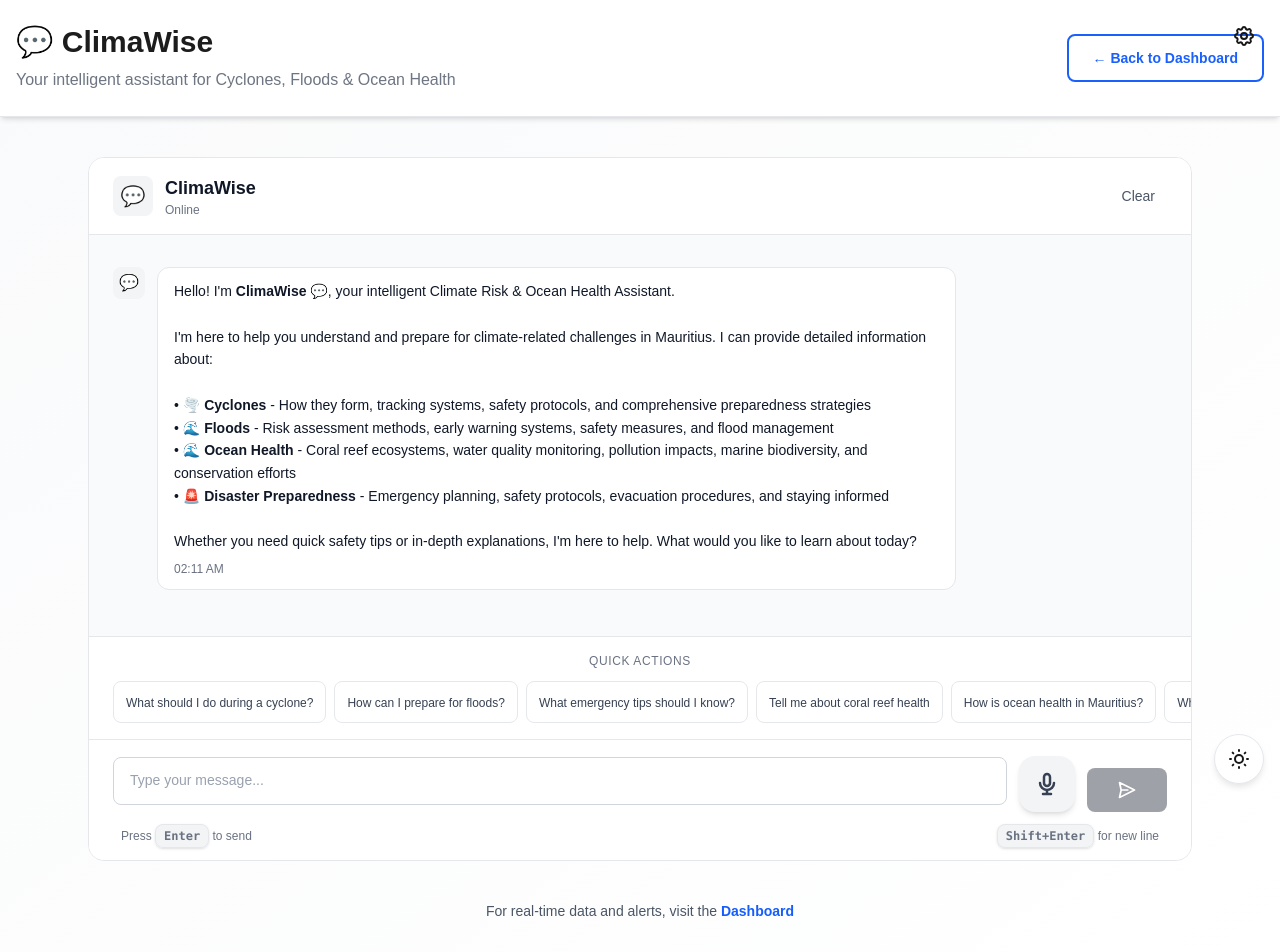
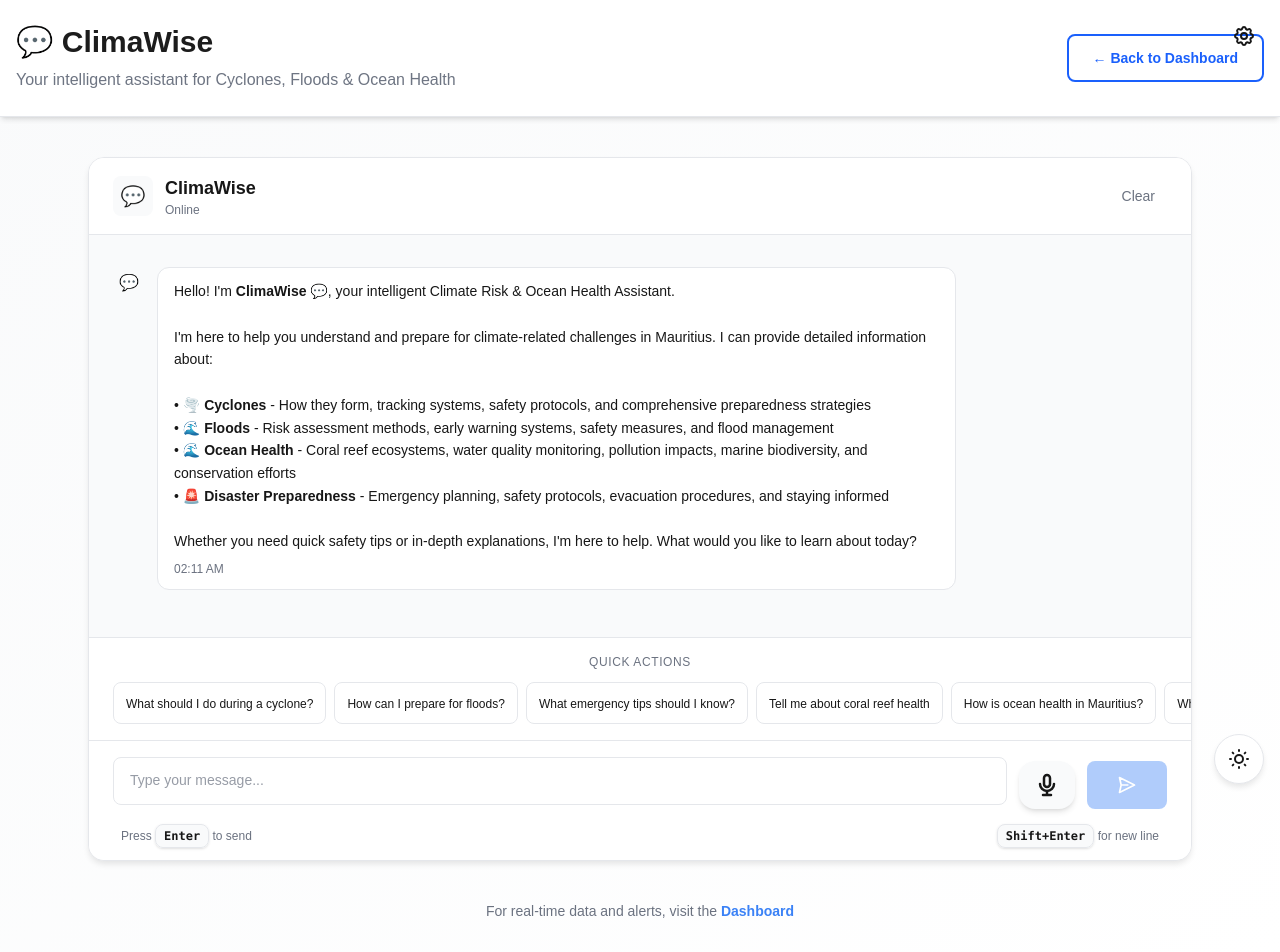
Before and after one commit to cereal-killer22/B-COR_Code4Good, a Next.js app in the folder apps/web/: page /chat in a window 1280 px wide. Shown: the top 952 px of the page. Built offline with nearby package versions, Linux system fonts and the light colour scheme.

Commit message:
ai chat bot
done

```diff
--- a/apps/web/src/app/chat/page.tsx
+++ b/apps/web/src/app/chat/page.tsx
@@ -25,11 +25,30 @@ export default function ChatPage() {
         </div>
 
         <div className="mt-8 sm:mt-10 text-center animate-in fade-in duration-700 delay-300">
-          <p className="text-sm text-gray-600 dark:text-gray-400 font-medium">
+          <p
+            className="text-sm font-medium"
+            style={{ color: 'var(--foreground-secondary)' }}
+          >
             For real-time data and alerts, visit the{' '}
             <Link
               href="/dashboard"
-              className="text-blue-600 dark:text-blue-400 hover:text-blue-700 dark:hover:text-blue-300 font-bold hover:underline transition-colors focus:outline-none focus:ring-2 focus:ring-blue-500 focus:ring-offset-2 rounded"
+              className="font-bold hover:underline transition-colors focus:outline-none focus:ring-2 focus:ring-offset-2 rounded"
+              style={{
+                color: 'var(--primary, #3b82f6)',
+              }}
+              onMouseEnter={(e) => {
+                e.currentTarget.style.color = 'var(--hover-color, var(--primary, #2563eb))';
+              }}
+              onMouseLeave={(e) => {
+                e.currentTarget.style.color = 'var(--primary, #3b82f6)';
+              }}
+              onFocus={(e) => {
+                e.currentTarget.style.outline = '2px solid var(--focus-ring, var(--primary, #3b82f6))';
+                e.currentTarget.style.outlineOffset = '2px';
+              }}
+              onBlur={(e) => {
+                e.currentTarget.style.outline = 'none';
+              }}
             >
               Dashboard
             </Link>
--- a/apps/web/src/app/globals.css
+++ b/apps/web/src/app/globals.css
@@ -433,6 +433,13 @@ textarea:focus-visible {
   border-radius: 0.375rem;
 }
 
+/* Placeholder styles for inputs and textareas */
+input::placeholder,
+textarea::placeholder {
+  color: var(--foreground-secondary);
+  opacity: 0.7;
+}
+
 [data-theme="dark"] button:focus-visible,
 [data-theme="dark"] a:focus-visible,
 [data-theme="dark"] input:focus-visible,
--- a/apps/web/src/components/chat/ChatInput.tsx
+++ b/apps/web/src/components/chat/ChatInput.tsx
@@ -72,11 +72,15 @@ export default function ChatInput({ onSendMessage, disabled = false }: ChatInput
 
   return (
     <div
-      className="px-6 py-4 border-t border-gray-200 dark:border-gray-800 bg-white dark:bg-gray-900"
+      className="px-6 py-4 border-t"
+      style={{
+        borderColor: 'var(--card-border)',
+        backgroundColor: 'var(--card-background)',
+      }}
       role="region"
       aria-label="Chat input area"
     >
-      <div className="flex gap-3 items-end">
+      <div className="flex gap-3 items-center">
         <div className="flex-1 relative">
           <textarea
             ref={textareaRef}
@@ -91,21 +95,35 @@ export default function ChatInput({ onSendMessage, disabled = false }: ChatInput
             disabled={disabled}
             rows={1}
             maxLength={maxLength}
-            className="
-              w-full resize-none rounded-lg border border-gray-300 dark:border-gray-700
-              px-4 py-3 pr-16
-              focus:outline-none focus:ring-2 focus:ring-gray-400 dark:focus:ring-gray-600 focus:border-transparent
-              disabled:opacity-50 disabled:cursor-not-allowed
-              bg-white dark:bg-gray-800 text-gray-900 dark:text-gray-100
-              placeholder:text-gray-400 dark:placeholder:text-gray-500
-              text-sm
-            "
-            style={{ minHeight: '48px', maxHeight: '120px' }}
+            className="w-full resize-none rounded-lg px-4 pr-16 text-sm disabled:opacity-50 disabled:cursor-not-allowed"
+            style={{
+              border: '1px solid var(--card-border)',
+              backgroundColor: 'var(--card-background)',
+              color: 'var(--foreground)',
+              minHeight: '48px',
+              maxHeight: '120px',
+              paddingTop: '12px',
+              paddingBottom: '12px',
+              lineHeight: '1.5',
+            }}
+            onFocus={(e) => {
+              e.currentTarget.style.outline = '2px solid var(--focus-ring, var(--primary, #3b82f6))';
+              e.currentTarget.style.outlineOffset = '2px';
+              e.currentTarget.style.borderColor = 'var(--focus-ring, var(--primary, #3b82f6))';
+            }}
+            onBlur={(e) => {
+              e.currentTarget.style.outline = 'none';
+              e.currentTarget.style.borderColor = 'var(--card-border)';
+            }}
             aria-label="Type your message"
           />
           {message.length > 0 && (
             <div
-              className="absolute right-3 bottom-3 text-xs text-gray-400 dark:text-gray-500"
+              className="absolute right-3 text-xs"
+              style={{
+                color: 'var(--foreground-secondary)',
+                bottom: '12px',
+              }}
               aria-live="polite"
             >
               {message.length}/{maxLength}
@@ -133,17 +151,32 @@ export default function ChatInput({ onSendMessage, disabled = false }: ChatInput
               }
             }}
             disabled={disabled}
-            className={`
-              px-4 py-4 rounded-2xl transition-all duration-200
-              flex items-center justify-center
-              min-w-[56px] h-[56px]
-              focus:outline-none focus:ring-4 focus:ring-offset-2
-              disabled:opacity-50 disabled:cursor-not-allowed
-              ${isRecording
-                ? 'bg-red-500 hover:bg-red-600 text-white shadow-lg shadow-red-500/50 voice-recording-pulse focus:ring-red-500/50'
-                : 'bg-gray-100 dark:bg-gray-700 hover:bg-gray-200 dark:hover:bg-gray-600 text-gray-700 dark:text-gray-300 shadow-md hover:shadow-lg focus:ring-gray-400/50'
+            className="px-4 py-4 rounded-2xl transition-all duration-200 flex items-center justify-center min-w-[48px] h-[48px] focus:outline-none focus:ring-4 focus:ring-offset-2 disabled:opacity-50 disabled:cursor-not-allowed shadow-md hover:shadow-lg"
+            style={{
+              backgroundColor: isRecording
+                ? '#ef4444'
+                : 'var(--background-secondary)',
+              color: isRecording
+                ? '#ffffff'
+                : 'var(--foreground)',
+            }}
+            onMouseEnter={(e) => {
+              if (!isRecording) {
+                e.currentTarget.style.backgroundColor = 'var(--card-hover, var(--background-secondary))';
               }
-            `}
+            }}
+            onMouseLeave={(e) => {
+              if (!isRecording) {
+                e.currentTarget.style.backgroundColor = 'var(--background-secondary)';
+              }
+            }}
+            onFocus={(e) => {
+              e.currentTarget.style.outline = '2px solid var(--focus-ring, var(--primary, #3b82f6))';
+              e.currentTarget.style.outlineOffset = '2px';
+            }}
+            onBlur={(e) => {
+              e.currentTarget.style.outline = 'none';
+            }}
             aria-label={isRecording ? 'Stop recording' : 'Start voice input'}
             title={isRecording ? 'Stop recording' : 'Click to speak'}
           >
@@ -182,14 +215,28 @@ export default function ChatInput({ onSendMessage, disabled = false }: ChatInput
         <button
           onClick={handleSend}
           disabled={disabled || !message.trim()}
-          className="
-            px-5 py-3 bg-gray-900 dark:bg-gray-100 text-white dark:text-gray-900
-            hover:bg-gray-800 dark:hover:bg-gray-200
-            rounded-lg transition-colors
-            disabled:opacity-40 disabled:cursor-not-allowed
-            focus:outline-none focus:ring-2 focus:ring-gray-400 dark:focus:ring-gray-600 focus:ring-offset-2
-            flex items-center justify-center min-w-[80px]
-          "
+          className="px-5 py-3 rounded-lg transition-colors disabled:opacity-40 disabled:cursor-not-allowed flex items-center justify-center min-w-[80px] h-[48px] focus:outline-none focus:ring-2 focus:ring-offset-2"
+          style={{
+            backgroundColor: 'var(--primary, #3b82f6)',
+            color: '#ffffff',
+          }}
+          onMouseEnter={(e) => {
+            if (!disabled && message.trim()) {
+              e.currentTarget.style.backgroundColor = 'var(--hover-color, var(--primary, #2563eb))';
+            }
+          }}
+          onMouseLeave={(e) => {
+            if (!disabled && message.trim()) {
+              e.currentTarget.style.backgroundColor = 'var(--primary, #3b82f6)';
+            }
+          }}
+          onFocus={(e) => {
+            e.currentTarget.style.outline = '2px solid var(--focus-ring, var(--primary, #3b82f6))';
+            e.currentTarget.style.outlineOffset = '2px';
+          }}
+          onBlur={(e) => {
+            e.currentTarget.style.outline = 'none';
+          }}
           aria-label="Send message"
         >
           {disabled ? (
@@ -220,7 +267,12 @@ export default function ChatInput({ onSendMessage, disabled = false }: ChatInput
       {/* Error Message */}
       {voiceError && (
         <div
-          className="mt-3 px-4 py-3 bg-red-50 dark:bg-red-900/20 border border-red-200 dark:border-red-800 rounded-lg text-sm text-red-700 dark:text-red-300"
+          className="mt-3 px-4 py-3 rounded-lg text-sm"
+          style={{
+            backgroundColor: 'var(--status-error-bg, rgba(239, 68, 68, 0.1))',
+            border: '1px solid var(--status-error, #ef4444)',
+            color: 'var(--status-error, #dc2626)',
+          }}
           role="alert"
           aria-live="assertive"
         >
@@ -242,11 +294,31 @@ export default function ChatInput({ onSendMessage, disabled = false }: ChatInput
         className="flex flex-col sm:flex-row items-start sm:items-center justify-between gap-2 mt-4 px-2"
         id="keyboard-hints"
       >
-        <p className="text-xs text-gray-500 dark:text-gray-400 font-medium">
-          Press <kbd className="px-2 py-1 bg-gray-100 dark:bg-gray-800 rounded-lg text-xs font-bold border border-gray-200 dark:border-gray-700 shadow-sm">Enter</kbd> to send
+        <p
+          className="text-xs font-medium"
+          style={{ color: 'var(--foreground-secondary)' }}
+        >
+          Press <kbd
+            className="px-2 py-1 rounded-lg text-xs font-bold shadow-sm"
+            style={{
+              backgroundColor: 'var(--background-secondary)',
+              border: '1px solid var(--card-border)',
+              color: 'var(--foreground)',
+            }}
+          >Enter</kbd> to send
         </p>
-        <p className="text-xs text-gray-500 dark:text-gray-400 font-medium">
-          <kbd className="px-2 py-1 bg-gray-100 dark:bg-gray-800 rounded-lg text-xs font-bold border border-gray-200 dark:border-gray-700 shadow-sm">Shift+Enter</kbd> for new line
+        <p
+          className="text-xs font-medium"
+          style={{ color: 'var(--foreground-secondary)' }}
+        >
+          <kbd
+            className="px-2 py-1 rounded-lg text-xs font-bold shadow-sm"
+            style={{
+              backgroundColor: 'var(--background-secondary)',
+              border: '1px solid var(--card-border)',
+              color: 'var(--foreground)',
+            }}
+          >Shift+Enter</kbd> for new line
         </p>
       </div>
     </div>
--- a/apps/web/src/components/chat/ChatWindow.tsx
+++ b/apps/web/src/components/chat/ChatWindow.tsx
@@ -134,25 +134,70 @@ Whether you need quick safety tips or in-depth explanations, I'm here to help. W
 
   return (
     <div
-      className="flex flex-col h-[750px] max-h-[88vh] bg-white dark:bg-gray-900 rounded-2xl border border-gray-200 dark:border-gray-800 overflow-hidden"
+      className="flex flex-col h-[750px] max-h-[88vh] rounded-2xl overflow-hidden"
+      style={{
+        backgroundColor: 'var(--card-background)',
+        border: '1px solid var(--card-border)',
+        boxShadow: 'var(--shadow-md)',
+      }}
       role="main"
       aria-label="ClimaWise chat interface"
     >
       {/* Minimalist Header */}
-      <div className="px-6 py-4 border-b border-gray-200 dark:border-gray-800 bg-white dark:bg-gray-900">
+      <div
+        className="px-6 py-4 border-b"
+        style={{
+          borderColor: 'var(--card-border)',
+          backgroundColor: 'var(--card-background)',
+        }}
+      >
         <div className="flex items-center justify-between">
           <div className="flex items-center gap-3">
-            <div className="w-10 h-10 rounded-lg bg-gray-100 dark:bg-gray-800 flex items-center justify-center text-xl">
+            <div
+              className="w-10 h-10 rounded-lg flex items-center justify-center text-xl"
+              style={{
+                backgroundColor: 'var(--background-secondary)',
+              }}
+            >
               💬
             </div>
             <div>
-              <h2 className="text-lg font-semibold text-gray-900 dark:text-gray-100">ClimaWise</h2>
-              <p className="text-xs text-gray-500 dark:text-gray-400">Online</p>
+              <h2
+                className="text-lg font-semibold"
+                style={{ color: 'var(--foreground)' }}
+              >
+                ClimaWise
+              </h2>
+              <p
+                className="text-xs"
+                style={{ color: 'var(--foreground-secondary)' }}
+              >
+                Online
+              </p>
             </div>
           </div>
           <button
             onClick={handleClearChat}
-            className="px-3 py-1.5 text-sm text-gray-600 dark:text-gray-400 hover:text-gray-900 dark:hover:text-gray-100 hover:bg-gray-100 dark:hover:bg-gray-800 rounded-lg transition-colors focus:outline-none focus:ring-2 focus:ring-gray-300 dark:focus:ring-gray-700"
+            className="px-3 py-1.5 text-sm rounded-lg transition-colors focus:outline-none focus:ring-2"
+            style={{
+              color: 'var(--foreground-secondary)',
+              backgroundColor: 'transparent',
+            }}
+            onMouseEnter={(e) => {
+              e.currentTarget.style.backgroundColor = 'var(--background-secondary)';
+              e.currentTarget.style.color = 'var(--foreground)';
+            }}
+            onMouseLeave={(e) => {
+              e.currentTarget.style.backgroundColor = 'transparent';
+              e.currentTarget.style.color = 'var(--foreground-secondary)';
+            }}
+            onFocus={(e) => {
+              e.currentTarget.style.outline = '2px solid var(--focus-ring)';
+              e.currentTarget.style.outlineOffset = '2px';
+            }}
+            onBlur={(e) => {
+              e.currentTarget.style.outline = 'none';
+            }}
             aria-label="Clear conversation"
           >
             Clear
@@ -163,8 +208,11 @@ Whether you need quick safety tips or in-depth explanations, I'm here to help. W
       {/* Messages Container */}
       <div
         ref={chatContainerRef}
-        className="flex-1 overflow-y-auto px-6 py-8 space-y-6 bg-gray-50 dark:bg-gray-950"
-        style={{ scrollBehavior: 'smooth' }}
+        className="flex-1 overflow-y-auto px-6 py-8 space-y-6"
+        style={{
+          scrollBehavior: 'smooth',
+          backgroundColor: 'var(--background-secondary)',
+        }}
         role="log"
         aria-label="Chat messages"
         aria-live="polite"
@@ -184,7 +232,12 @@ Whether you need quick safety tips or in-depth explanations, I'm here to help. W
         {/* Error Message */}
         {error && (
           <div
-            className="px-4 py-3 bg-red-50 dark:bg-red-900/20 border border-red-200 dark:border-red-800 rounded-lg text-sm text-red-700 dark:text-red-300"
+            className="px-4 py-3 rounded-lg text-sm"
+            style={{
+              backgroundColor: 'var(--status-error-bg, rgba(239, 68, 68, 0.1))',
+              border: '1px solid var(--status-error, #ef4444)',
+              color: 'var(--status-error, #dc2626)',
+            }}
             role="alert"
             aria-live="assertive"
           >
@@ -196,7 +249,13 @@ Whether you need quick safety tips or in-depth explanations, I'm here to help. W
 
       {/* Quick Actions - Near Input */}
       {showQuickActions && (
-        <div className="px-6 pt-4 pb-2 border-t border-gray-200 dark:border-gray-800 bg-white dark:bg-gray-900">
+        <div
+          className="px-6 pt-4 pb-2 border-t"
+          style={{
+            borderColor: 'var(--card-border)',
+            backgroundColor: 'var(--card-background)',
+          }}
+        >
           <QuickActions onActionClick={handleQuickAction} disabled={isLoading} />
         </div>
       )}
--- a/apps/web/src/components/chat/MessageBubble.tsx
+++ b/apps/web/src/components/chat/MessageBubble.tsx
@@ -39,7 +39,10 @@ export default function MessageBubble({ message, isUser, timestamp }: MessageBub
         {/* Avatar */}
         {!isUser && (
           <div
-            className="w-8 h-8 rounded-lg bg-gray-100 dark:bg-gray-800 flex items-center justify-center text-base flex-shrink-0"
+            className="w-8 h-8 rounded-lg flex items-center justify-center text-base flex-shrink-0"
+            style={{
+              backgroundColor: 'var(--background-secondary)',
+            }}
             role="img"
             aria-label="ClimaWise avatar"
           >
@@ -49,13 +52,12 @@ export default function MessageBubble({ message, isUser, timestamp }: MessageBub
 
         {/* Message Bubble */}
         <div
-          className={`
-            px-4 py-3 rounded-xl
-            ${isUser
-              ? 'bg-gray-900 dark:bg-gray-100 text-white dark:text-gray-900'
-              : 'bg-white dark:bg-gray-800 text-gray-900 dark:text-gray-100 border border-gray-200 dark:border-gray-700'
-            }
-          `}
+          className="px-4 py-3 rounded-xl"
+          style={{
+            backgroundColor: isUser ? 'var(--primary, #3b82f6)' : 'var(--card-background)',
+            color: isUser ? '#ffffff' : 'var(--foreground)',
+            border: isUser ? 'none' : '1px solid var(--card-border)',
+          }}
           role="group"
         >
           {/* Message Content */}
@@ -64,7 +66,10 @@ export default function MessageBubble({ message, isUser, timestamp }: MessageBub
               i % 2 === 1 ? (
                 <strong
                   key={i}
-                  className={isUser ? 'font-semibold' : 'font-semibold text-gray-900 dark:text-gray-100'}
+                  className="font-semibold"
+                  style={{
+                    color: isUser ? '#ffffff' : 'var(--foreground)',
+                  }}
                 >
                   {part}
                 </strong>
@@ -76,10 +81,10 @@ export default function MessageBubble({ message, isUser, timestamp }: MessageBub
 
           {/* Timestamp */}
           <div
-            className={`
-              text-xs mt-2
-              ${isUser ? 'text-gray-400 dark:text-gray-600' : 'text-gray-500 dark:text-gray-400'}
-            `}
+            className="text-xs mt-2"
+            style={{
+              color: isUser ? 'rgba(255, 255, 255, 0.7)' : 'var(--foreground-secondary)',
+            }}
             aria-label={`Sent at ${formattedTime}`}
           >
             <time dateTime={timestamp}>{formattedTime}</time>
@@ -89,7 +94,10 @@ export default function MessageBubble({ message, isUser, timestamp }: MessageBub
         {/* User Avatar */}
         {isUser && (
           <div
-            className="w-8 h-8 rounded-lg bg-gray-200 dark:bg-gray-700 flex items-center justify-center text-base flex-shrink-0"
+            className="w-8 h-8 rounded-lg flex items-center justify-center text-base flex-shrink-0"
+            style={{
+              backgroundColor: 'var(--background-secondary)',
+            }}
             role="img"
             aria-label="Your avatar"
           >
--- a/apps/web/src/components/chat/QuickActions.tsx
+++ b/apps/web/src/components/chat/QuickActions.tsx
@@ -54,7 +54,10 @@ interface QuickActionsProps {
 export default function QuickActions({ onActionClick, disabled = false }: QuickActionsProps) {
   return (
     <div className="space-y-3" role="region" aria-label="Quick action buttons">
-      <p className="text-xs text-gray-500 dark:text-gray-400 uppercase tracking-wider text-center">
+      <p
+        className="text-xs uppercase tracking-wider text-center"
+        style={{ color: 'var(--foreground-secondary)' }}
+      >
         Quick Actions
       </p>
       <div className="flex gap-2 overflow-x-auto pb-2 scrollbar-hide -mx-6 px-6">
@@ -63,17 +66,32 @@ export default function QuickActions({ onActionClick, disabled = false }: QuickA
             key={action.id}
             onClick={() => !disabled && onActionClick(action.question)}
             disabled={disabled}
-            className="
-              flex-shrink-0 px-3 py-2 rounded-lg border border-gray-200 dark:border-gray-700
-              bg-white dark:bg-gray-800 hover:bg-gray-50 dark:hover:bg-gray-700
-              transition-colors
-              disabled:opacity-50 disabled:cursor-not-allowed
-              focus:outline-none focus:ring-2 focus:ring-gray-400 dark:focus:ring-gray-600
-              text-left
-            "
+            className="flex-shrink-0 px-3 py-2 rounded-lg border transition-colors disabled:opacity-50 disabled:cursor-not-allowed focus:outline-none focus:ring-2 text-left"
+            style={{
+              borderColor: 'var(--card-border)',
+              backgroundColor: 'var(--card-background)',
+              color: 'var(--foreground)',
+            }}
+            onMouseEnter={(e) => {
+              if (!disabled) {
+                e.currentTarget.style.backgroundColor = 'var(--card-hover, var(--background-secondary))';
+              }
+            }}
+            onMouseLeave={(e) => {
+              if (!disabled) {
+                e.currentTarget.style.backgroundColor = 'var(--card-background)';
+              }
+            }}
+            onFocus={(e) => {
+              e.currentTarget.style.outline = '2px solid var(--focus-ring, var(--primary, #3b82f6))';
+              e.currentTarget.style.outlineOffset = '2px';
+            }}
+            onBlur={(e) => {
+              e.currentTarget.style.outline = 'none';
+            }}
             aria-label={`Ask: ${action.question}`}
           >
-            <span className="text-xs text-gray-700 dark:text-gray-300 whitespace-nowrap">
+            <span className="text-xs whitespace-nowrap" style={{ color: 'var(--foreground)' }}>
               {action.question}
             </span>
           </button>
```
Also changed, not shown: apps/web/src/components/chat/TypingIndicator.tsx (+28 -9 lines).
